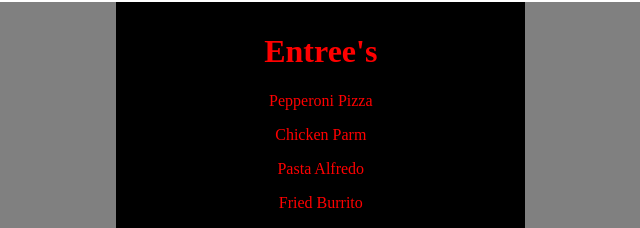
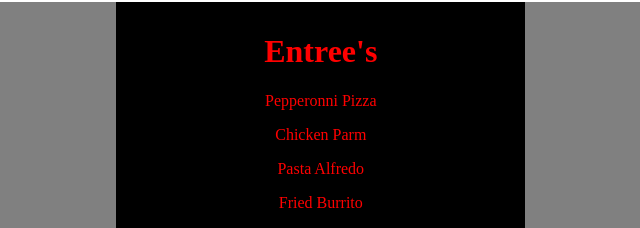
Before and after one commit to paccy55/me_and_myself, a plain HTML site: page index.html in a window 1280 px wide. Shown: the part 99-327 px from the top of the page, 313-953 px from the left. Drawn offline with Linux system fonts and the light colour scheme.

Commit message:
make a change

```diff
--- a/index.html
+++ b/index.html
@@ -44,7 +44,7 @@
 
 <div class="center">
 <h1>Entree's</h1>
-<p>Pepperoni Pizza</p>
+<p>Pepperonni Pizza</p>
 <p>Chicken Parm</p>
 <p>Pasta Alfredo</p>
 <p>Fried Burrito</p>
```
